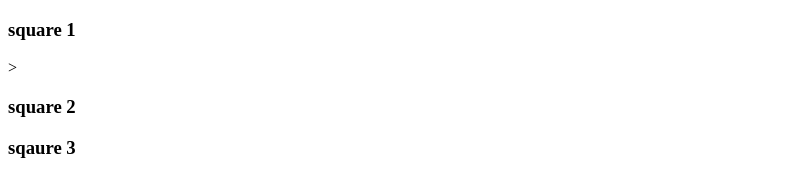
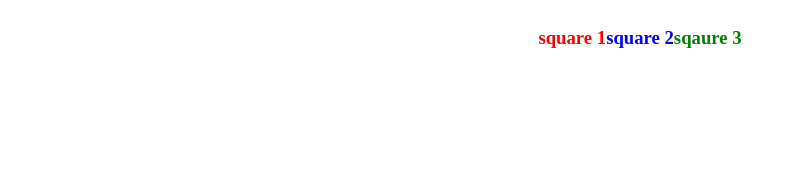
Before and after one commit to RisingPhoenix3333/merge-conflict-practice, a plain HTML site: page index.html in a window 1280 px wide. Shown: the whole page, without its empty margins (0-796 px from the left). Drawn offline with Linux system fonts and the light colour scheme.

Commit message:
practice

```diff
--- a/index.html
+++ b/index.html
@@ -1,14 +1,17 @@
 <!DOCTYPE html>
 <html lang="en">
+    <head>
+            <link rel="stylesheet" href="/style.css">
+    </head>
     <body>
         <main>
-            <div>
+            <div class="div_1">
                 <h3>square 1</h3>
             </div>
-            <div>>
+            <div class ="div_2">
                 <h3> square 2</h3>
             </div>
-            <div>
+            <div class="div_3">
                 <h3>sqaure 3</h3>
             </div>
         </main>
--- /dev/null
+++ b/style.css
@@ -0,0 +1,15 @@
+main{
+ display: flex;
+flex-direction: row;
+align-content: center;
+justify-content: center;
+}
+.div_1{
+    color: red;
+}
+.div_2{
+    color: blue;
+}
+.div_3{
+    color: green;
+}
```
